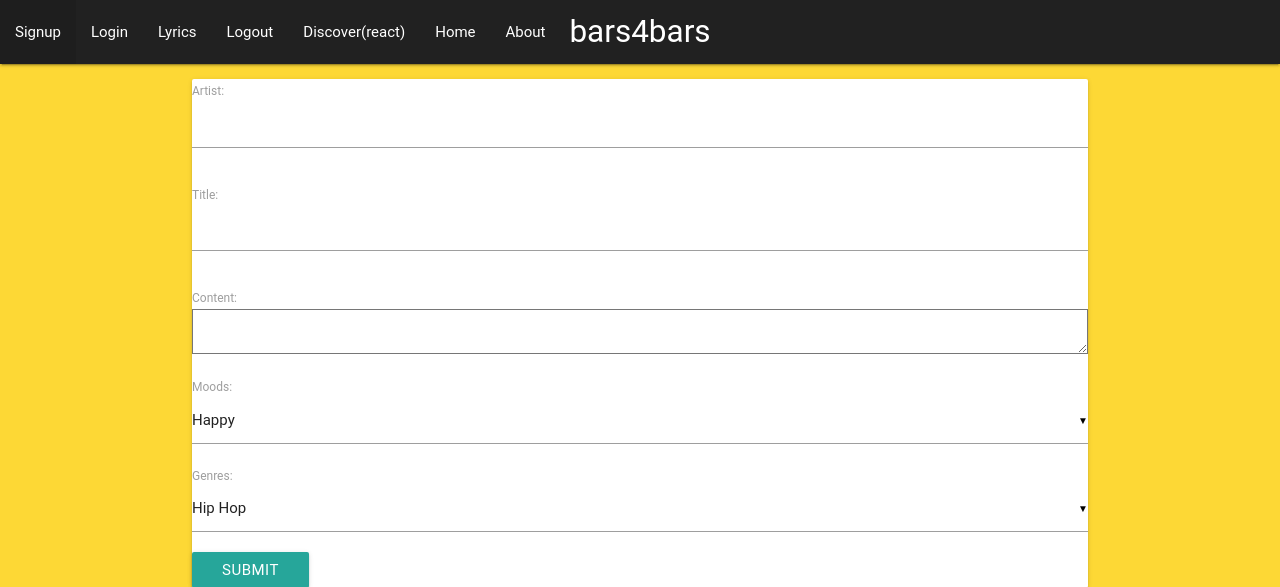
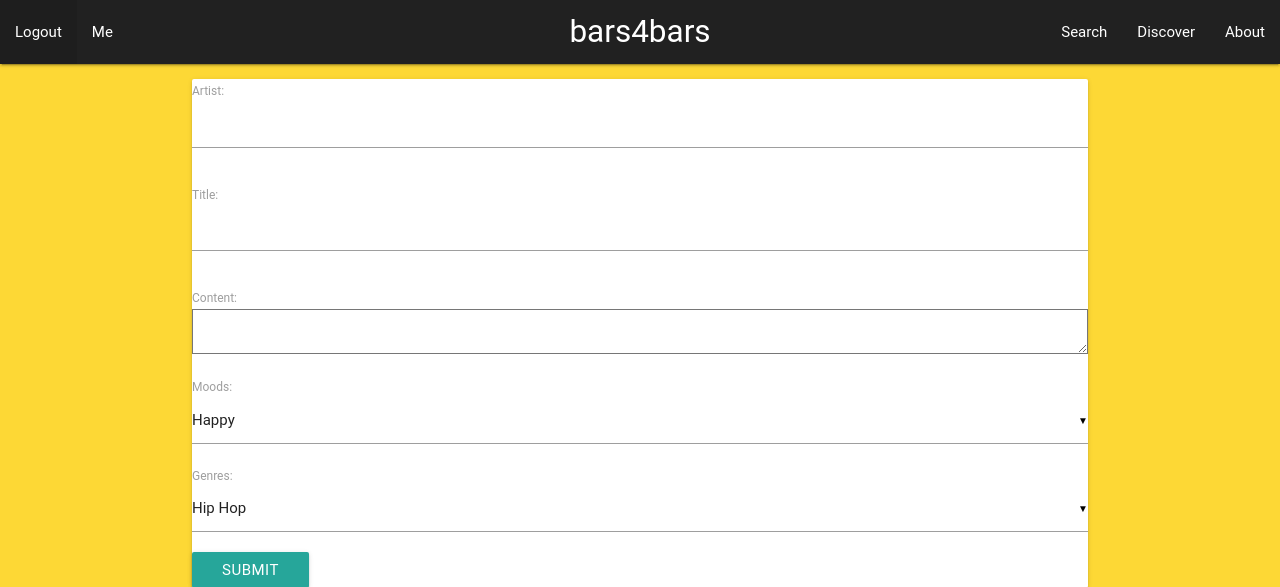
Before and after one commit to lbrezilien/barforbar, a Django app: page /lyrics/new in a window 1280 px wide. Shown: the top 587 px of the page. Run offline with Django 3.2, Linux system fonts and the light colour scheme; a user stored in the database is signed in; data comes from the database, SQL or seed files in the repository; both versions use the stored data as it was after the commit; some libraries are stand-ins or nearby versions; some web fonts are replaced.

Commit message:
organizes navbar links

```diff
--- a/templates/base.html
+++ b/templates/base.html
@@ -19,14 +19,18 @@
     <div class="nav-wrapper grey darken-4">
       <a href="#" class="brand-logo center">bars4bars</a>
       <ul id="nav-mobile" class="left hide-on-med-and-down">
-        <li><a href="{% url 'account_signup' %}">Signup</a></li>
-        <li><a href="{% url 'account_login' %}">Login</a></li>
-        <li><a href="{% url 'account_login' %}">Lyrics</a></li>
-        <li><a href="{% url 'account_logout' %}">Logout</a></li>
-        <li><a href="{% url 'account_logout' %}">Discover(react)</a></li>
-        <li><a href="{% url 'profiles_home' %}">Home</a></li>
-
-        <li><a href="collapsible.html">About</a></li>
+        {% if user.is_authenticated == False %}
+            <li><a href="{% url 'account_signup' %}">Signup</a></li>
+            <li><a href="{% url 'account_login' %}">Login</a></li>
+        {% else%}
+            <li><a href="{% url 'account_logout' %}">Logout</a></li>
+        {% endif %}
+        <li><a href="{% url 'profiles_home' %}">Me</a></li>
+      </ul>
+      <ul id="nav-mobile" class="right hide-on-med-and-down">
+          <li><a href="{% url 'account_login' %}">Search</a></li>
+          <li><a href="{% url 'lyrics_index' %}">Discover</a></li>
+          <li><a href="collapsible.html">About</a></li>
       </ul>
     </div>
   </nav>
@@ -38,8 +42,6 @@
   <script src="https://cdnjs.cloudflare.com/ajax/libs/materialize/0.97.5/js/materialize.min.js"></script>
   <script src="{% static 'custom.js' %}"></script>
 
-
-
 </body>
 
 </html>
```
Also changed, not shown: db.sqlite3.
